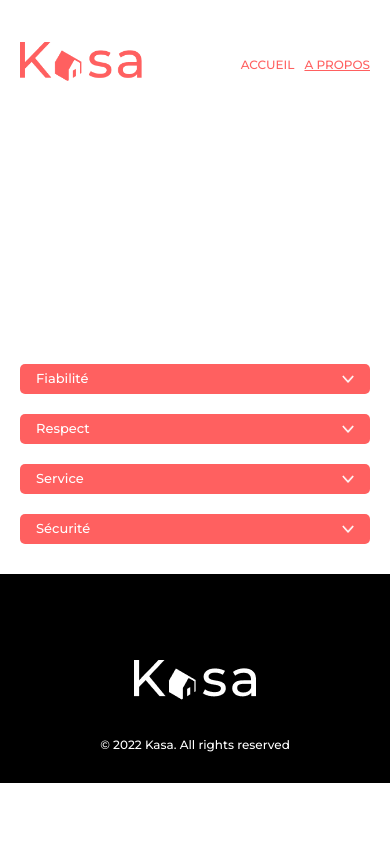
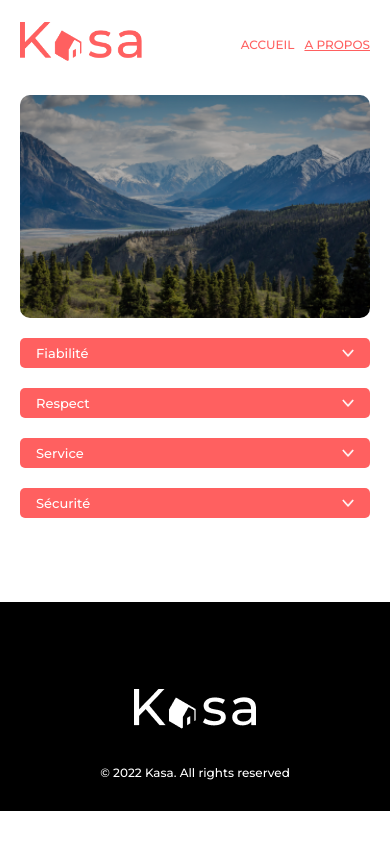
Before and after one commit to aperbet56/P7DW_Kasa_Perbet_Annabelle_09_2022, a React (Create React App) app: page /about in a window 390 px wide. Built offline with nearby package versions, Linux system fonts and the light colour scheme.

Commit message:
Amélioration du style + responsive

```diff
--- a/src/styles/components/_aboutBanner.scss
+++ b/src/styles/components/_aboutBanner.scss
@@ -4,36 +4,58 @@
   justify-content: center;
   align-items: center;
   margin: 32px 0 64px 0;
-  max-width: 1240px; //100%
-  .about__banner__img {
-    max-width: 100%;
+  max-width: 1240px;
+  height: 223px;
+
+  &::before {
+    content: "";
+    position: absolute;
+    top: 0;
+    left: 0;
+    width: 100%;
+    height: 100%;
+    background-image: url(../../images/aboutBanner.png);
+    background-position: center;
+    background-repeat: none;
+    background-size: cover;
+    filter: brightness(70%);
     border-radius: 25px;
-    filter: brightness(70%);
   }
 }
 
+/******** RESPONSIVE **********/
+
+// Breakpoint tablette
 @media screen and (max-width: 991px) {
   .about__banner {
     max-width: 100%;
     height: 200px;
 
-    &__img {
+    &::before {
       height: 100%;
     }
   }
 }
 
+// Breakpoint mobile
 @media screen and (max-width: 576px) {
   .about__banner {
     height: 223px;
     margin-top: 0;
     margin-bottom: 20px;
 
-    &__img {
+    &::before {
+      content: "";
+      position: absolute;
+      top: 0;
+      left: 0;
+      width: 100%;
+      height: 100%;
       background-image: url(../../images/aboutBannerMobile.png);
+      background-position: center;
+      background-repeat: none;
       background-size: cover;
-      background-position: center;
-      background-repeat: no-repeat;
+      filter: brightness(70%);
       border-radius: 10px;
     }
   }
--- a/src/styles/components/_collapse.scss
+++ b/src/styles/components/_collapse.scss
@@ -1,9 +1,13 @@
+/******* Style collapse page a propos *********/
+
+.about__collapse {
+  margin-bottom: 84px;
+  max-width: 1240px;
+}
+
 .accordion {
-  /*display: flex;
-    flex-direction: column;
-    justify-content: center;
-    align-items: center;*/
   display: block;
+  width: 82.5%;
   max-width: 1023px;
   margin: auto;
   background-color: $color-secondary;
@@ -40,10 +44,17 @@
   border-radius: 5px;
 }
 
+/********** RESPONSIVE ***********/
+
+// Breakpoint mobile
 @media screen and (max-width: 576px) {
-  .accordion__btnWrap {
+  .accordion {
+    width: 100%;
+
+    &__btnWrap {
       height: 30px;
       margin-bottom: 20px;
+
       & h2 {
         font-size: 13px;
       }
@@ -57,6 +68,7 @@
         height: 8px;
       }
     }
+  }
 
   .collapse__content {
     font-size: 12px;
@@ -64,3 +76,78 @@
     padding: 23px 7px 52px 11px;
   }
 }
+
+/******** Style collapse page accomodation ***********/
+
+.accomodation__collapse {
+  display: flex;
+  flex-direction: row;
+  justify-content: space-between;
+  max-width: 1240px;
+
+  & .accordion {
+    width: 47%;
+    margin: 0;
+
+    &__btnWrap {
+      width: 100%;
+      height: 52px;
+
+      & h2,
+      p,
+      li {
+        font-size: 18px;
+        font-weight: 500;
+      }
+    }
+  }
+
+  & .collapse__content {
+    width: 100%;
+    height: auto;
+    font-size: 18px;
+    padding: 38px 12px 53px 20px;
+    overflow: auto;
+  }
+}
+
+.collapse__content li {
+  margin-bottom: 8px;
+}
+
+.collapse__content li:last-child {
+  margin-bottom: 0;
+}
+
+/*********** RESPONSIVE **********/
+
+// Breakpoint tablette
+@media screen and (max-width: 991px) {
+  .accomodation__collapse {
+    flex-direction: column;
+    justify-content: center;
+    align-items: center;
+
+    & .accordion {
+      width: 100%;
+    }
+  }
+}
+
+// Breakpoint mobile
+@media screen and (max-width: 576px) {
+  .accomodation__collapse {
+    .accordion__btnWrap {
+      height: 30px;
+
+      & h2 {
+        font-size: 13px;
+      }
+    }
+
+    & .collapse__content {
+      font-size: 12px;
+      padding: 23px 7px 4px 12px;
+    }
+  }
+}
--- a/src/styles/components/_tags.scss
+++ b/src/styles/components/_tags.scss
@@ -13,12 +13,15 @@
     margin-right: 16px;
     font-size: 14px;
     font-weight: 500;
-    padding: 3px 25px 3px 25px;
+    padding: 3px 25px 2px 25px;
     border-radius: 10px;
     width: auto;
   }
 }
 
+/******* RESPONSIVE *******/
+
+// Breakpoint tablette
 @media screen and (max-width: 991px) {
   .tags__list {
     margin-bottom: 20px;
@@ -29,6 +32,7 @@
   }
 }
 
+// Breakpoint mobile
 @media screen and (max-width: 576px) {
   .tags__list {
     margin-bottom: 0;
--- a/src/styles/index.css
+++ b/src/styles/index.css
@@ -12,8 +12,6 @@ body {
 
 header,
 main {
-  /*margin: auto;
-  width: 90%;*/
   margin: 0 80px;
 }
 
@@ -30,18 +28,13 @@ a {
   font-size: 24px;
 }
 
+/******* RESPONSIVE ************/
 @media screen and (min-width: 1400px) {
   header,
 main {
     margin: 0 100px;
   }
 }
-/*@media screen and (max-width: 1201px) {
-  header,
-  main {
-    margin: 0 70px;
-  }
-}*/
 @media screen and (max-width: 991px) {
   header,
 main {
@@ -74,6 +67,7 @@ header nav ul li .link-active {
   text-decoration: underline;
 }
 
+/********* RESPONSIVE ***********/
 @media screen and (max-width: 991px) {
   header {
     margin-right: 40px;
@@ -91,7 +85,8 @@ header nav ul li .link-active {
 }
 @media screen and (max-width: 576px) {
   header {
-    margin: 20px 20px 0 20px;
+    margin: 0px 20px 0 20px;
+    height: 95px;
   }
   header .header__logo {
     width: 122px;
@@ -180,10 +175,6 @@ footer span {
   }
 }
 .accomodations {
-  /*display: flex;
-  flex-direction: row;
-  flex-wrap: wrap;
-  justify-content: space-evenly;*/
   display: grid;
   grid-template-columns: 1fr 1fr 1fr;
   justify-items: center;
@@ -199,15 +190,20 @@ footer span {
   margin: 20px;
   transition: transform 0.3s ease-in-out;
 }
+.accomodations figure::before {
+  content: "";
+  position: absolute;
+  top: 0;
+  left: 0;
+  bottom: 0;
+  right: 0;
+  border-radius: 10px;
+  background: linear-gradient(180deg, rgba(255, 255, 255, 0) 0%, rgba(0, 0, 0, 0.5) 100%);
+}
 .accomodations figure:hover {
   transform: scale(1.02);
 }
 .accomodations figure img {
-  /*background: linear-gradient(
-    180deg,
-    rgba(255, 255, 255, 0) 0%,
-    rgba(0, 0, 0, 0.5) 100%
-  );*/
   width: 100%;
   height: 100%;
   -o-object-fit: cover;
@@ -226,10 +222,25 @@ footer span {
   color: #ffffff;
 }
 
+/******** RESPONSIVE **********/
 @media screen and (max-width: 991px) {
   .accomodations {
-    display: grid;
-    grid-template-columns: 1fr 1fr;
+    display: block;
+    background-color: #ffffff;
+    padding: 0;
+    width: 100%;
+  }
+  .accomodations figure {
+    max-width: 100%;
+    height: 400px;
+    margin: 20px 0;
+  }
+}
+@media screen and (max-width: 576px) {
+  .accomodations figure {
+    max-width: 100%;
+    height: 255px;
+    margin: 20px 0;
   }
 }
 .about__banner {
@@ -239,19 +250,30 @@ footer span {
   align-items: center;
   margin: 32px 0 64px 0;
   max-width: 1240px;
+  height: 223px;
 }
-.about__banner .about__banner__img {
-  max-width: 100%;
+.about__banner::before {
+  content: "";
+  position: absolute;
+  top: 0;
+  left: 0;
+  width: 100%;
+  height: 100%;
+  background-image: url(../../images/aboutBanner.png);
+  background-position: center;
+  background-repeat: none;
+  background-size: cover;
+  filter: brightness(70%);
   border-radius: 25px;
-  filter: brightness(70%);
 }
 
+/******** RESPONSIVE **********/
 @media screen and (max-width: 991px) {
   .about__banner {
     max-width: 100%;
     height: 200px;
   }
-  .about__banner__img {
+  .about__banner::before {
     height: 100%;
   }
 }
@@ -261,20 +283,30 @@ footer span {
     margin-top: 0;
     margin-bottom: 20px;
   }
-  .about__banner__img {
+  .about__banner::before {
+    content: "";
+    position: absolute;
+    top: 0;
+    left: 0;
+    width: 100%;
+    height: 100%;
     background-image: url(../../images/aboutBannerMobile.png);
+    background-position: center;
+    background-repeat: none;
     background-size: cover;
-    background-position: center;
-    background-repeat: no-repeat;
+    filter: brightness(70%);
     border-radius: 10px;
   }
 }
+/******* Style collapse page a propos *********/
+.about__collapse {
+  margin-bottom: 84px;
+  max-width: 1240px;
+}
+
 .accordion {
-  /*display: flex;
-    flex-direction: column;
-    justify-content: center;
-    align-items: center;*/
   display: block;
+  width: 82.5%;
   max-width: 1023px;
   margin: auto;
   background-color: #ffffff;
@@ -309,7 +341,11 @@ footer span {
   border-radius: 5px;
 }
 
+/********** RESPONSIVE ***********/
 @media screen and (max-width: 576px) {
+  .accordion {
+    width: 100%;
+  }
   .accordion__btnWrap {
     height: 30px;
     margin-bottom: 20px;
@@ -330,6 +366,66 @@ footer span {
     font-size: 12px;
     margin-top: -20px;
     padding: 23px 7px 52px 11px;
+  }
+}
+/******** Style collapse page accomodation ***********/
+.accomodation__collapse {
+  display: flex;
+  flex-direction: row;
+  justify-content: space-between;
+  max-width: 1240px;
+}
+.accomodation__collapse .accordion {
+  width: 47%;
+  margin: 0;
+}
+.accomodation__collapse .accordion__btnWrap {
+  width: 100%;
+  height: 52px;
+}
+.accomodation__collapse .accordion__btnWrap h2,
+.accomodation__collapse .accordion__btnWrap p,
+.accomodation__collapse .accordion__btnWrap li {
+  font-size: 18px;
+  font-weight: 500;
+}
+.accomodation__collapse .collapse__content {
+  width: 100%;
+  height: auto;
+  font-size: 18px;
+  padding: 38px 12px 53px 20px;
+  overflow: auto;
+}
+
+.collapse__content li {
+  margin-bottom: 8px;
+}
+
+.collapse__content li:last-child {
+  margin-bottom: 0;
+}
+
+/*********** RESPONSIVE **********/
+@media screen and (max-width: 991px) {
+  .accomodation__collapse {
+    flex-direction: column;
+    justify-content: center;
+    align-items: center;
+  }
+  .accomodation__collapse .accordion {
+    width: 100%;
+  }
+}
+@media screen and (max-width: 576px) {
+  .accomodation__collapse .accordion__btnWrap {
+    height: 30px;
+  }
+  .accomodation__collapse .accordion__btnWrap h2 {
+    font-size: 13px;
+  }
+  .accomodation__collapse .collapse__content {
+    font-size: 12px;
+    padding: 23px 7px 4px 12px;
   }
 }
 .carousel__container {
@@ -411,11 +507,12 @@ footer span {
   margin-right: 16px;
   font-size: 14px;
   font-weight: 500;
-  padding: 3px 25px 3px 25px;
+  padding: 3px 25px 2px 25px;
   border-radius: 10px;
   width: auto;
 }
 
+/******* RESPONSIVE *******/
 @media screen and (max-width: 991px) {
   .tags__list {
     margin-bottom: 20px;
@@ -670,6 +767,7 @@ footer span {
   margin-bottom: 20px;
 }
 
+/******** RESPONSIVE *********/
 @media screen and (min-width: 1400px) {
   .accomodation__info h1 {
     font-size: 36px;
@@ -702,62 +800,4 @@ footer span {
     font-size: 14px;
     margin-bottom: 10px;
   }
-}
-.accomodation__collapse {
-  display: flex;
-  flex-direction: row;
-  justify-content: space-between;
-  max-width: 1240px;
-}
-.accomodation__collapse .accordion {
-  width: 47%;
-  margin: 0;
-}
-.accomodation__collapse .accordion__btnWrap {
-  width: 100%;
-  height: 52px;
-}
-.accomodation__collapse .accordion__btnWrap h2,
-.accomodation__collapse .accordion__btnWrap p,
-.accomodation__collapse .accordion__btnWrap li {
-  font-size: 18px;
-  font-weight: 500;
-}
-.accomodation__collapse .collapse__content {
-  width: 100%;
-  height: auto;
-  font-size: 18px;
-  padding: 38px 12px 53px 20px;
-  overflow: auto;
-}
-
-.collapse__content li {
-  margin-bottom: 8px;
-}
-
-.collapse__content li:last-child {
-  margin-bottom: 0;
-}
-
-@media screen and (max-width: 991px) {
-  .accomodation__collapse {
-    flex-direction: column;
-    justify-content: center;
-    align-items: center;
-  }
-  .accomodation__collapse .accordion {
-    width: 100%;
-  }
-}
-@media screen and (max-width: 576px) {
-  .accomodation__collapse .accordion__btnWrap {
-    height: 30px;
-  }
-  .accomodation__collapse .accordion__btnWrap h2 {
-    font-size: 13px;
-  }
-  .accomodation__collapse .collapse__content {
-    font-size: 12px;
-    padding: 23px 7px 4px 12px;
-  }
 }/*# sourceMappingURL=index.css.map */
--- a/src/styles/layout/_header.scss
+++ b/src/styles/layout/_header.scss
@@ -21,6 +21,9 @@ header nav ul {
   }
 }
 
+/********* RESPONSIVE ***********/
+
+// Breakpoint tablette
 @media screen and (max-width: 991px) {
   header {
     margin-right: 40px;
@@ -39,9 +42,11 @@ header nav ul {
   }
 }
 
+// Breakpoint mobile
 @media screen and (max-width: 576px) {
   header {
-    margin: 20px 20px 0 20px;
+    margin: 0px 20px 0 20px;
+    height: 95px;
 
     & .header__logo {
       width: 122px;
```
Also changed, not shown: src/styles/base/_reset.scss (+5 -9 lines), src/styles/components/_card.scss (+38 -12 lines), src/styles/pages/_accomodation.scss (+6 -69 lines), 1 other file (tests, documents, lock files or other folders). Lines whose indentation alone changed are shown as unchanged.
